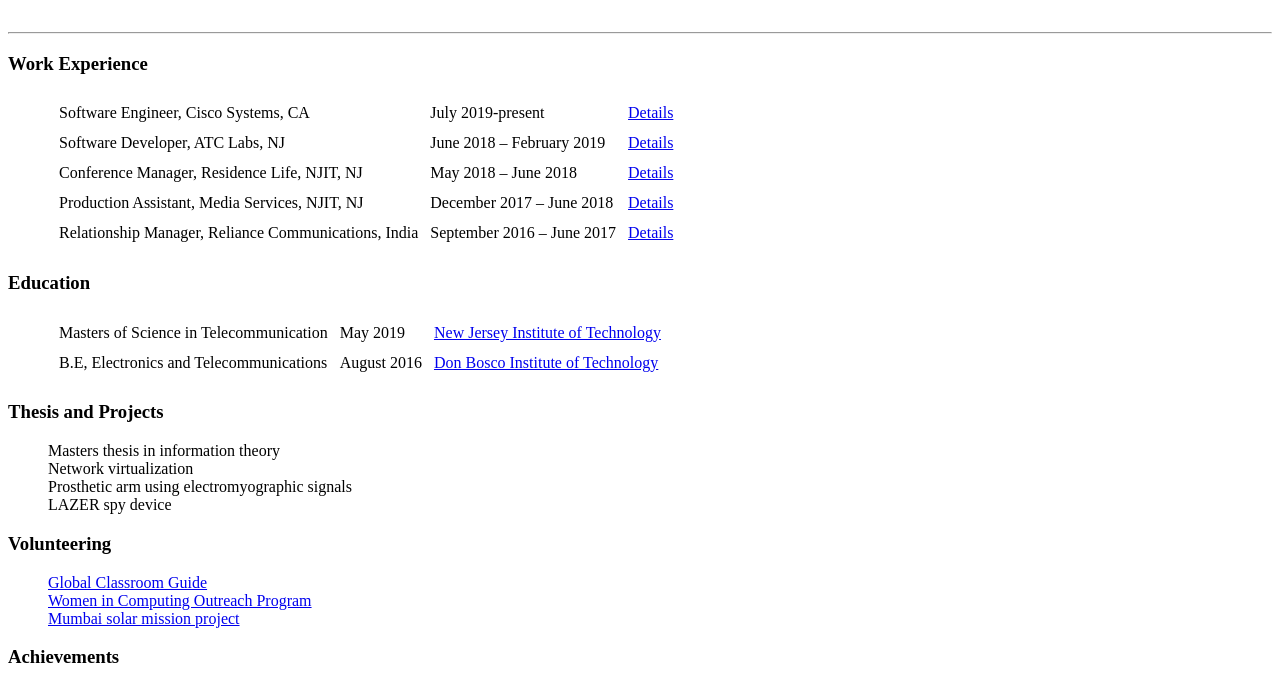
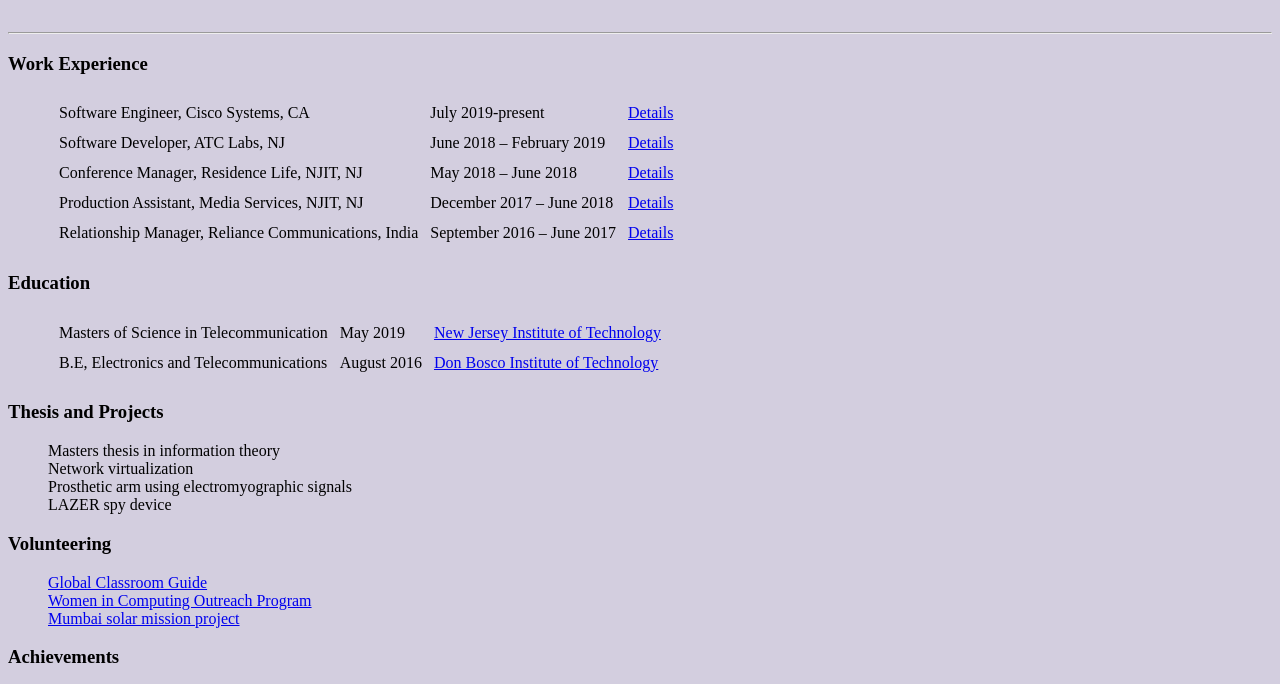
Before and after one commit to BrinellMonteiro/Resume, a plain HTML site: page index.html in a window 1280 px wide. Shown: the part 172-856 px from the top of the page. Drawn offline with Linux system fonts and the light colour scheme.

Commit message:
Adding color to the page

```diff
--- a/index.html
+++ b/index.html
@@ -6,7 +6,7 @@
   <title>🌟Brinell Portfolio</title>
 </head>
 
-<body>
+<body style="background-color: #D3CEDF;">
   <table cellspacing="10">
     <td><img src="circle-cropped.png" alt="Brinell Monteiro" style="width:128px;height:128px;"></td>
     <td><h1>Brinell Florentina Monteiro</h1>
```
